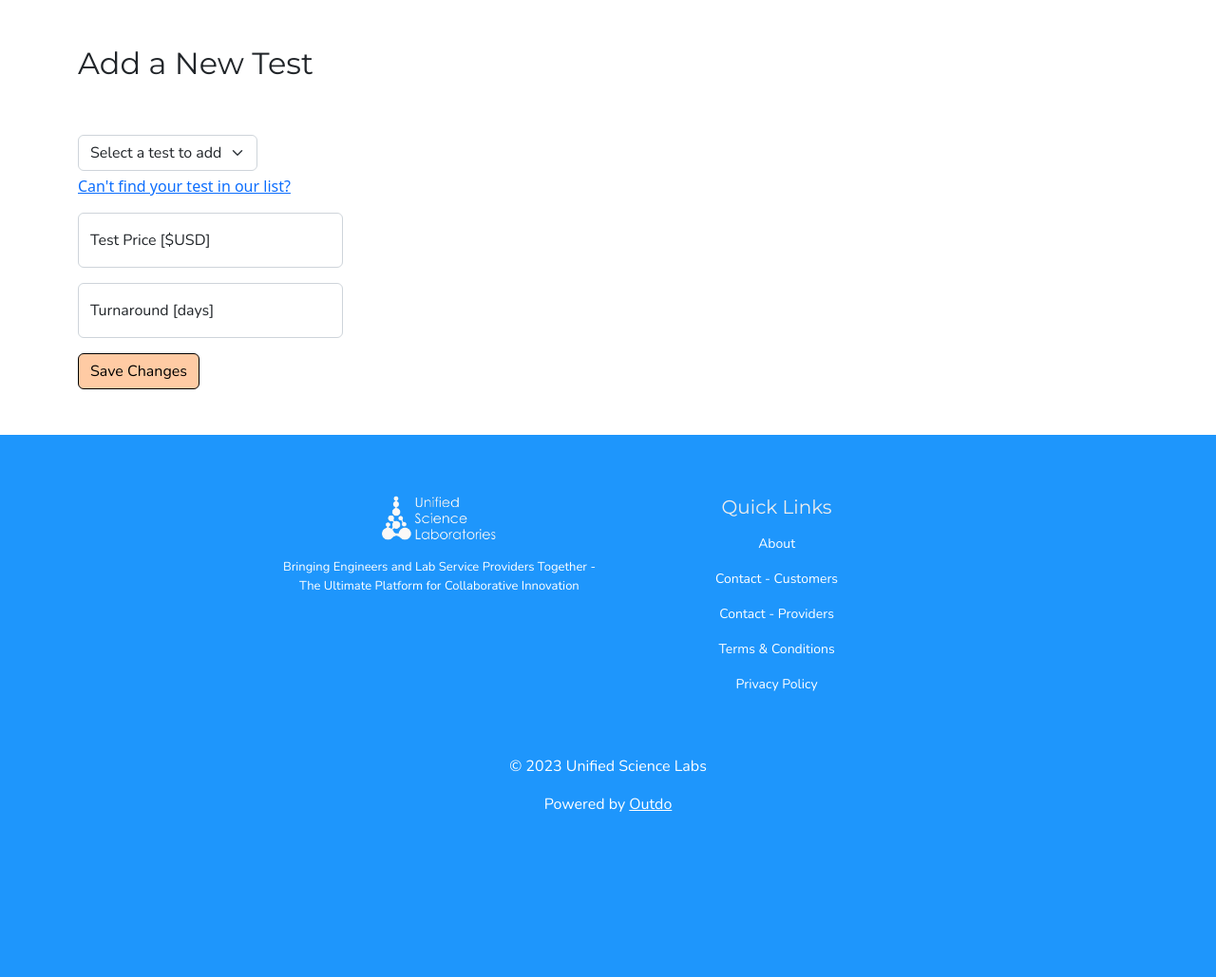
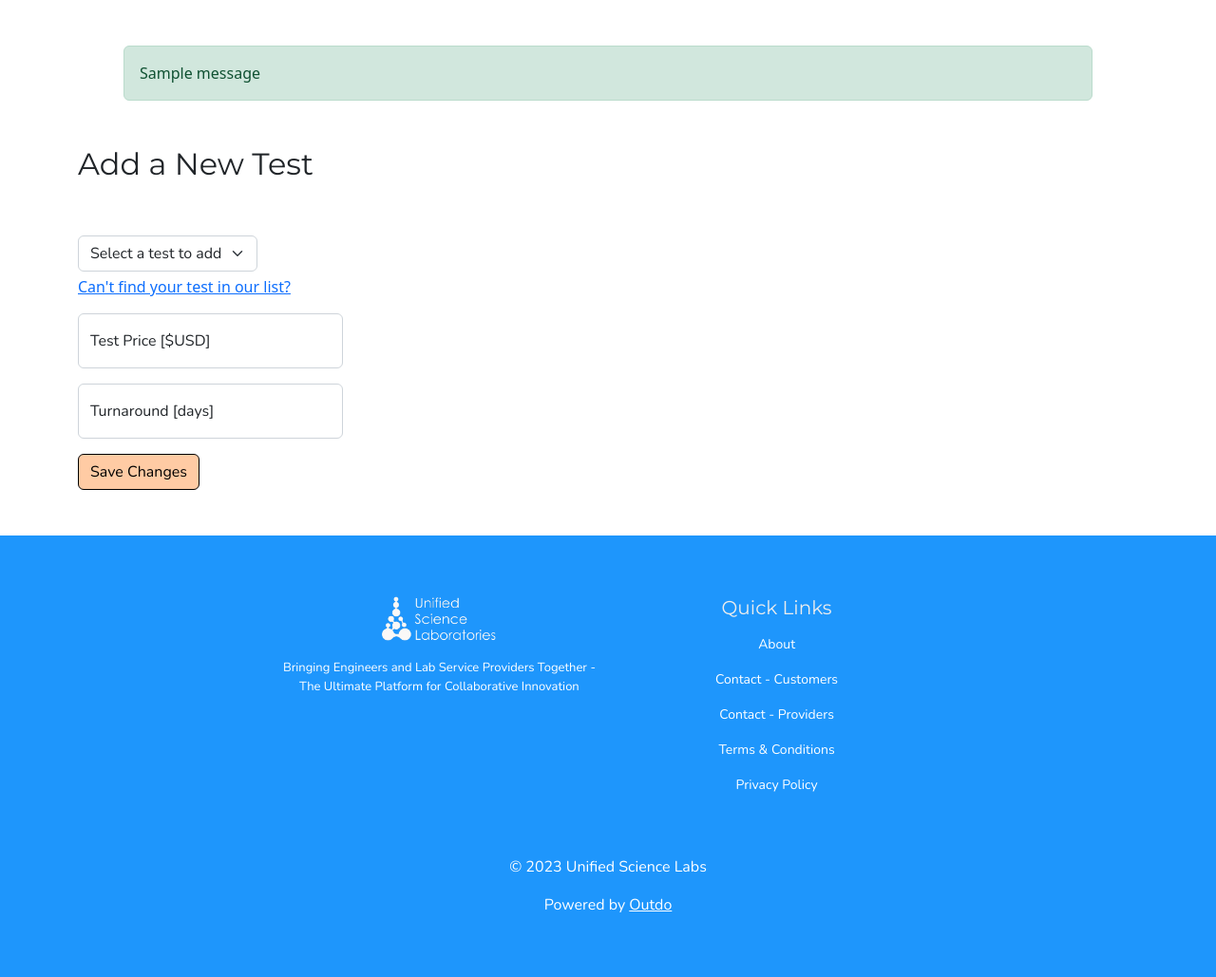
Before and after one commit to bharding216/labs, a Python web app: template project/templates/add_new_test.html in a window 1280 px wide. Shown: the part 76-1105 px from the top of the page at 95% size. Before the commit the page ends 931 px from the top, so only its background shows below. Run offline with Jinja, Linux system fonts and the light colour scheme; the template is opened without the code that fills it: most values are stand-ins (such as "Sample title", 1, 10 or a date in 2020); one stand-in notice (Sample message) is shown; some libraries are stand-ins or nearby versions.

Commit message:
Update add_new_test code to check if the lab already offers that test

```diff
--- a/project/templates/add_new_test.html
+++ b/project/templates/add_new_test.html
@@ -3,6 +3,25 @@
 {% block title %}Add a New Test | Unified Science Labs{% endblock %}
 
 {% block content %}
+
+{% with messages = get_flashed_messages(with_categories=True) %}
+{% if messages %}
+    <div class="container my-5">
+        {% for category, message in messages %}
+            {% if category == 'success' %}
+                <div class="alert alert-success mx-5" role="alert">
+                    {{ message }}
+                </div>
+            {% else %}
+                <div class="alert alert-danger mx-5" role="alert">
+                    {{ message }}
+                </div>
+            {% endif %}
+        {% endfor %}
+    </div>
+{% endif %}
+{% endwith %}
+
 
 <div class="container mt-5">
     <div class="row">
```
Also changed, not shown: project/views.py (+28 -3 lines), 1 other file.
